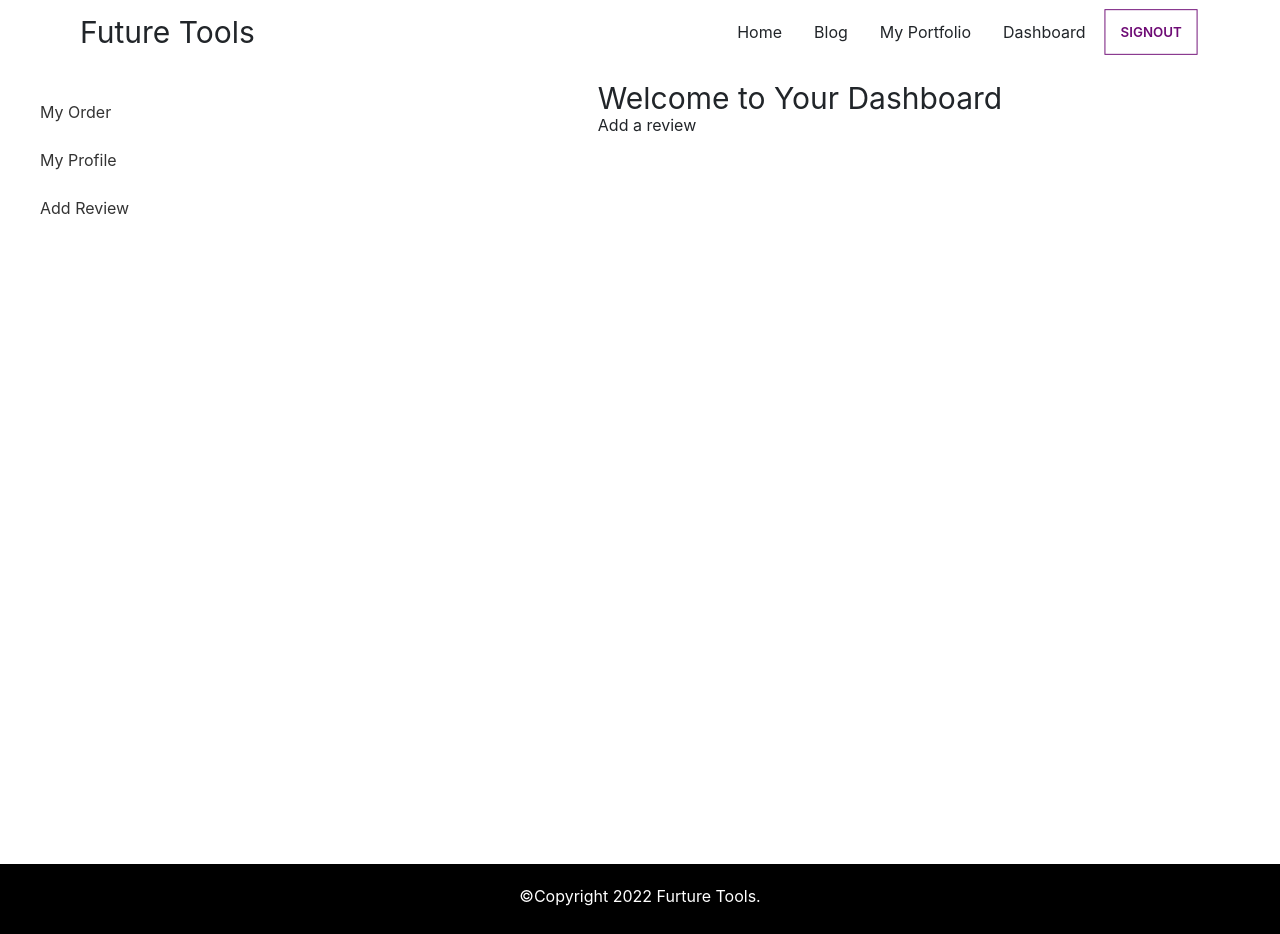
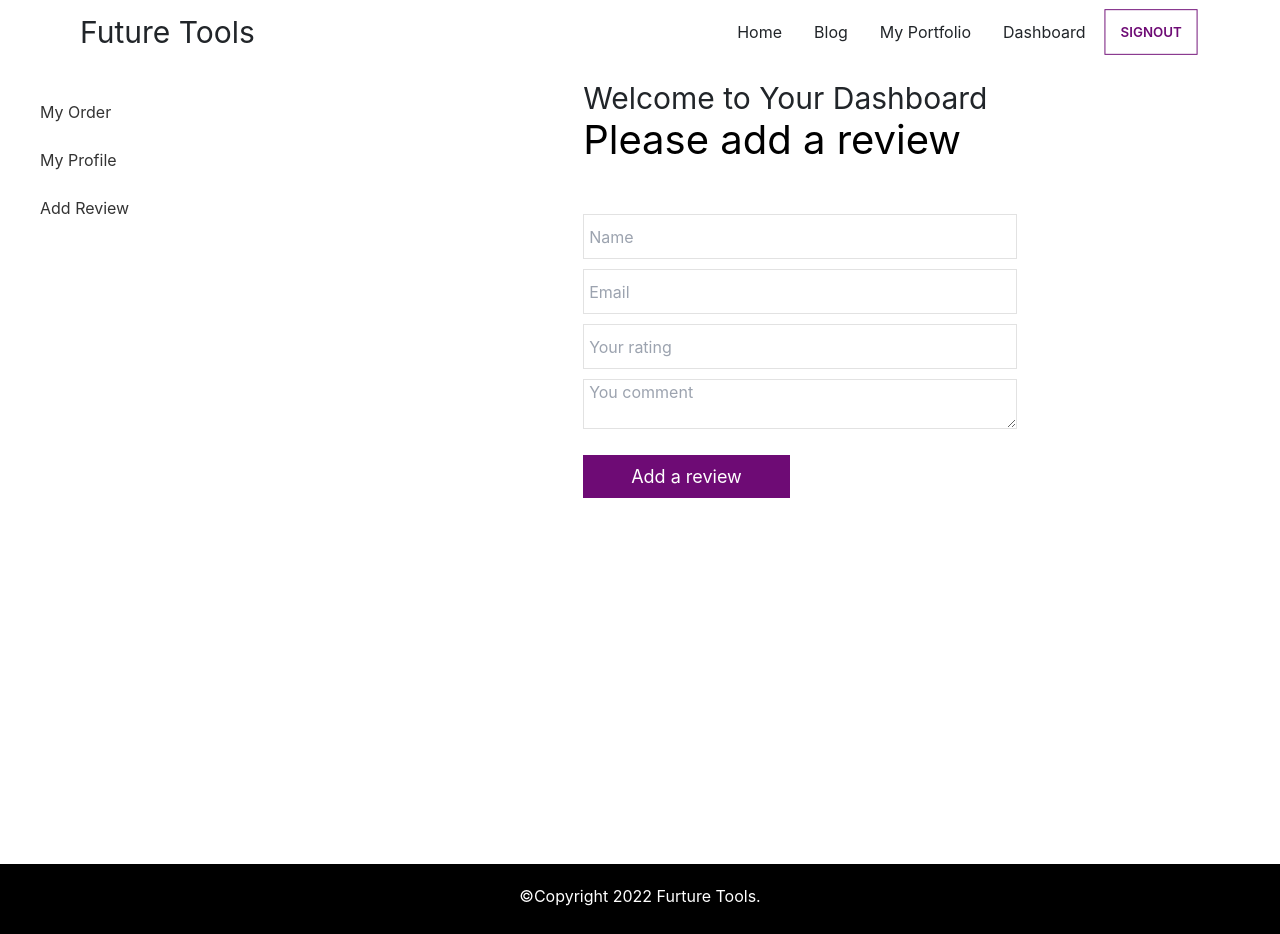
Before and after one commit to mdohidurzaman/future-tools-client, a React (Create React App) app: page /dashboard/addreview in a window 1280 px wide. Built offline with nearby package versions, Linux system fonts and the light colour scheme; no server answers; sample sign-in values are in the browser's storage.

Commit message:
Added review section on home

```diff
--- a/src/Components/Home/Products.js
+++ b/src/Components/Home/Products.js
@@ -1,5 +1,5 @@
 import React, { useEffect, useState } from "react";
-import { Link, useNavigate } from "react-router-dom";
+import { useNavigate } from "react-router-dom";
 import useTools from "../../Hooks/useTools";
 import Loading from "../../Components/Shared/Loading";
 
--- a/src/Components/Home/Reviews.js
+++ b/src/Components/Home/Reviews.js
@@ -1,98 +1,33 @@
 import React from "react";
-import Carousel from "react-bootstrap/Carousel";
-import sliderbg from "../../Assets/images/sliderbg.jpg";
-import review1 from "../../Assets/images/review1.jpg";
-import review2 from "../../Assets/images/review2.jpg";
-import review3 from "../../Assets/images/review3.jpg";
-import review4 from "../../Assets/images/review4.jpg";
+import useReview from "../../Hooks/useReview";
 
 const Reviews = () => {
+  const [review] = useReview([]);
   return (
-    <div>
-      <h1 style={{ textAlign: "center", fontSize: "40px" }}>OUR REVIEWS</h1>
-      <p style={{ textAlign: "center", fontSize: "20px" }}>
-        What Our Happy Clients say about us
-      </p>
-
-      <Carousel variant="dark">
-        <Carousel.Item>
-          <img className="d-block w-100" src={sliderbg} alt="First slide" />
-          <Carousel.Caption>
-            <img
-              className="slider-img mx-auto rounded-circle mb-3"
-              src={review1}
-              alt=""
-            />
-            <div className="slider-text w-50 mx-auto">
-              <p className="testimonial">
-                For those of you who are serious about having more, doing more,
-                giving more and being more, success is achievable with some
-                understanding really no magic.
+    <>
+      <div className="text-center mb-10">
+        <h1 className="text-5xl">Our Reviews</h1>
+        <h4 className="text-xl">What say our client about us</h4>
+      </div>
+      <div className=" grid  md:grid-cols-3 justify-content-center mx-40 gap-10">
+        {review.map((feedback) => (
+          <div key={feedback._id} class="card w-96 bg-base-100 shadow-xl">
+            <div class="card-body">
+              <div class="card-actions justify-end"></div>
+              <p>
+                <span className="font-bold">Comment: </span>
+                {feedback.description}
               </p>
-              <h5>JONNA WILLIAMS</h5>
-              <p className="degingnation">Customer</p>
+              <p>
+                <span className="font-bold">Rating: </span>
+                {feedback.rating}
+              </p>
+              <p>{feedback.name}</p>
             </div>
-          </Carousel.Caption>
-        </Carousel.Item>
-        <Carousel.Item>
-          <img className="d-block w-100" src={sliderbg} alt="First slide" />
-          <Carousel.Caption>
-            <img
-              className="slider-img mx-auto rounded-circle mb-3"
-              src={review2}
-              alt=""
-            />
-            <div className="slider-text w-50 mx-auto">
-              <p className="testimonial">
-                The first thing to remember about success is that it is a
-                process – nothing more, nothing less. There is really no magic
-                to it and it’s not reserved only for a select.
-              </p>
-              <h5>MICHEL BEAN</h5>
-              <p className="degingnation">Client</p>
-            </div>
-          </Carousel.Caption>
-        </Carousel.Item>
-        <Carousel.Item>
-          <img className="d-block w-100" src={sliderbg} alt="First slide" />
-          <Carousel.Caption>
-            <img
-              className="slider-img mx-auto rounded-circle mb-3"
-              src={review3}
-              alt=""
-            />
-            <div className="slider-text w-50 mx-auto">
-              <p className="testimonial">
-                Making a decision to do something – this is the first step. We
-                all know that nothing moves until someone makes a decision. The
-                first action is always
-              </p>
-              <h5>FELICIA QUEEN</h5>
-              <p className="degingnation">Bussiness Man</p>
-            </div>
-          </Carousel.Caption>
-        </Carousel.Item>
-        <Carousel.Item>
-          <img className="d-block w-100" src={sliderbg} alt="First slide" />
-          <Carousel.Caption>
-            <img
-              className="slider-img mx-auto rounded-circle mb-3"
-              src={review4}
-              alt=""
-            />
-            <div className="slider-text w-50 mx-auto">
-              <p className="testimonial">
-                Making a decision to do something – this is the first step. We
-                all know that nothing moves until someone makes a decision. The
-                first action is always.
-              </p>
-              <h5>MELISSA DOE</h5>
-              <p className="degingnation">Dealer</p>
-            </div>
-          </Carousel.Caption>
-        </Carousel.Item>
-      </Carousel>
-    </div>
+          </div>
+        ))}
+      </div>
+    </>
   );
 };
 
--- /dev/null
+++ b/src/Hooks/useReview.js
@@ -0,0 +1,13 @@
+import { useEffect, useState } from "react";
+
+const useReview = () => {
+  const [review, setReview] = useState([]);
+  useEffect(() => {
+    fetch("http://localhost:5000/reviews")
+      .then((res) => res.json())
+      .then((data) => setReview(data));
+  }, []);
+  return [review, setReview];
+};
+
+export default useReview;
--- a/src/Pages/AddProducts.js
+++ b/src/Pages/AddProducts.js
@@ -34,7 +34,7 @@ const AddProducts = () => {
       .then((data) => {
         console.log("success", data);
       });
-    alert("Your inventory is added successfuly");
+    alert("Your product is added successfuly");
     event.target.reset();
   };
   return (
--- a/src/Pages/Dashgoard/AddReview.js
+++ b/src/Pages/Dashgoard/AddReview.js
@@ -1,9 +1,114 @@
 import React from "react";
+import { Form } from "react-bootstrap";
 
 const AddReview = () => {
+  const handleAddInventory = (event) => {
+    event.preventDefault();
+    const name = event.target.name.value;
+    const email = event.target.email.value;
+    const rating = event.target.rating.value;
+    const description = event.target.description.value;
+
+    const review = {
+      name,
+      email,
+      rating,
+      description,
+    };
+
+    //Send data to the server
+    const url = `http://localhost:5000/review`;
+    fetch(url, {
+      method: "POST",
+      headers: {
+        "Content-Type": "application/json",
+      },
+      body: JSON.stringify(review),
+    })
+      .then((res) => res.json())
+      .then((data) => {
+        console.log("success", data);
+        console.log(data);
+      });
+    alert("Your review is added successfuly");
+    event.target.reset();
+  };
   return (
-    <div>
-      <h1>Add a review</h1>
+    <div className="mx-auto">
+      <h2 style={{ color: "#000", marginBottom: "50px", fontSize: "40px" }}>
+        Please add a review
+      </h2>
+      <Form onSubmit={handleAddInventory}>
+        <div className="form-group">
+          <input
+            style={{
+              width: "100%",
+              border: "1px solid #e2e2e2",
+              height: "45px",
+              marginBottom: "10px",
+              paddingLeft: "5px",
+            }}
+            type="text"
+            name="name"
+            id=""
+            placeholder="Name"
+            required
+          />
+          <br />
+          <input
+            style={{
+              width: "100%",
+              border: "1px solid #e2e2e2",
+              height: "45px",
+              marginBottom: "10px",
+              paddingLeft: "5px",
+            }}
+            type="email"
+            name="email"
+            id=""
+            placeholder="Email"
+          />
+          <br />
+          <input
+            style={{
+              width: "100%",
+              border: "1px solid #e2e2e2",
+              height: "45px",
+              marginBottom: "10px",
+              paddingLeft: "5px",
+            }}
+            type="number"
+            name="rating"
+            id=""
+            placeholder="Your rating"
+          />
+        </div>
+        <textarea
+          style={{
+            width: "100%",
+            height: "50px",
+            border: "1px solid #e2e2e2",
+            paddingLeft: "5px",
+            marginBottom: "20px",
+          }}
+          type="message"
+          name="description"
+          placeholder="You comment"
+        ></textarea>
+
+        <button
+          style={{
+            backgroundColor: "#6E0B75",
+            color: "#fff",
+            border: "0",
+            fontSize: "18px",
+            marginBottom: "50px",
+          }}
+          className="py-2 px-5"
+        >
+          Add a review
+        </button>
+      </Form>
     </div>
   );
 };
```
